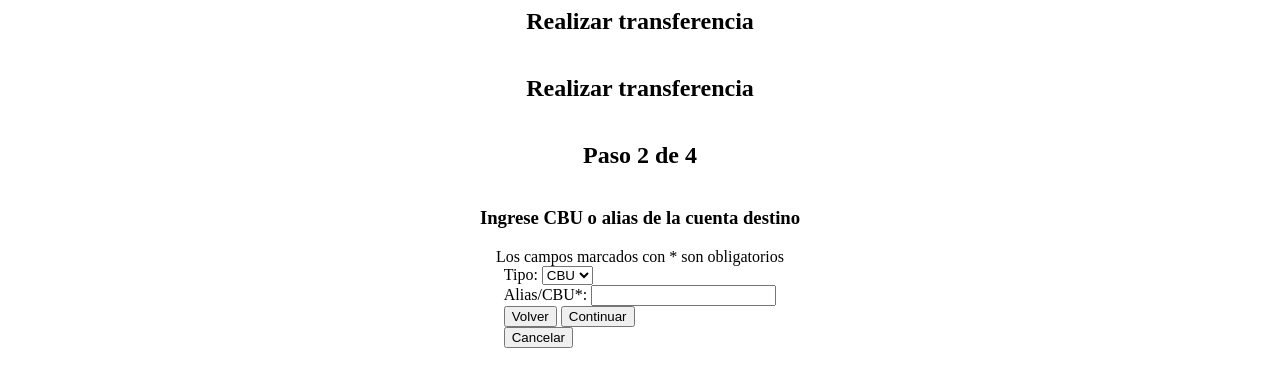
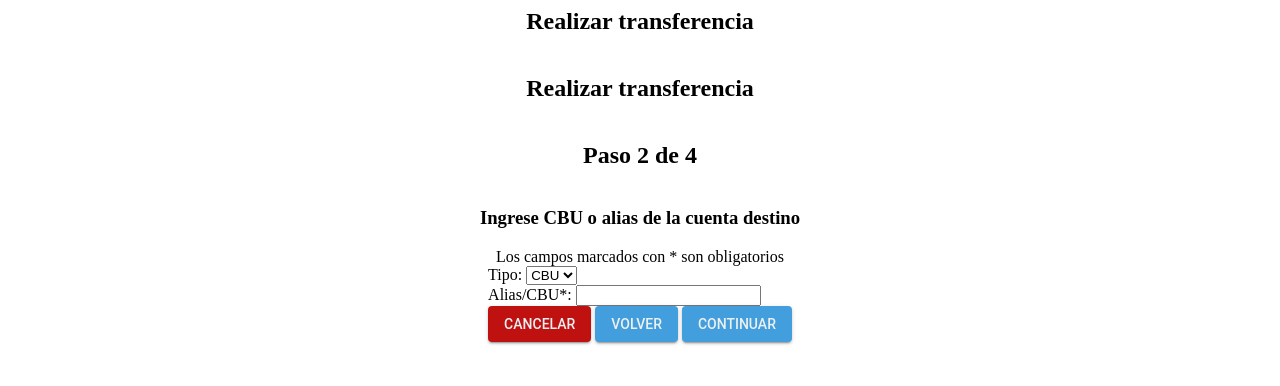
Before and after one commit to blasb/Dise-o-de-Experiencia-de-Usuario-y-DCU-2020, a plain HTML site: page transfer2.html in a window 1280 px wide. Shown: the part 62-448 px from the top of the page. Drawn offline with Linux system fonts and the light colour scheme.

Commit message:
Agregadas clases css para botones

```diff
--- a/index.css
+++ b/index.css
@@ -237,6 +237,37 @@ a{
     font-family: Arial, Helvetica, sans-serif;
 }
 
+.btn {
+    position: relative;
+    display: inline-block;
+    box-sizing: border-box;
+    border: none;
+    border-radius: 4px;
+    padding: 0 16px;
+    min-width: 64px;
+    height: 36px;
+    vertical-align: middle;
+    text-align: center;
+    text-overflow: ellipsis;
+    text-transform: uppercase;
+    box-shadow: 0 3px 1px -2px rgba(0, 0, 0, 0.2), 0 2px 2px 0 rgba(0, 0, 0, 0.14), 0 1px 5px 0 rgba(0, 0, 0, 0.12);
+    font-family: var(--pure-material-font, "Roboto", "Segoe UI", BlinkMacSystemFont, system-ui, -apple-system);
+    font-size: 14px;
+    font-weight: 500;
+    line-height: 36px;
+    overflow: hidden;
+    outline: none;
+    cursor: pointer;
+    transition: box-shadow 0.2s;
+
+    background-color: #429edc;
+    color: #ecf0f1;
+}
+
+.cancel {
+    background-color: #c01111;
+}
+
 @media only screen and (max-width: 650px) {
     #logo-banco, #banco-nacion, #user-name{
         display: none;
--- a/transfer2.html
+++ b/transfer2.html
@@ -167,10 +167,9 @@
             <label for="aliasCBU">Alias/CBU*:</label>
             <input required type="text" id="aliasCBU" name="aliasCBU"/>
             <br>
-            <input type="button" onclick="location.href='transfer1.html';" value="Volver"/>
-            <input type="submit" value="Continuar"/>
-            <br>
-            <input type="button" onclick="location.href='index.html';" value="Cancelar"/>
+            <button class="btn cancel" type="button" onclick="location.href='index.html';">Cancelar</button>
+            <button class="btn" type="button" onclick="location.href='transfer1.html';">Volver</button>
+            <button class="btn">Continuar</button>
         </form>
     </article>
 </body>
```
Also changed, not shown: config.html (+2 -2 lines), transfer1.html (+4 -3 lines), transfer3.html (+3 -4 lines), transfer4.html (+3 -4 lines), transferSuccess.html (+1 -1 lines), transfer.css (added).
